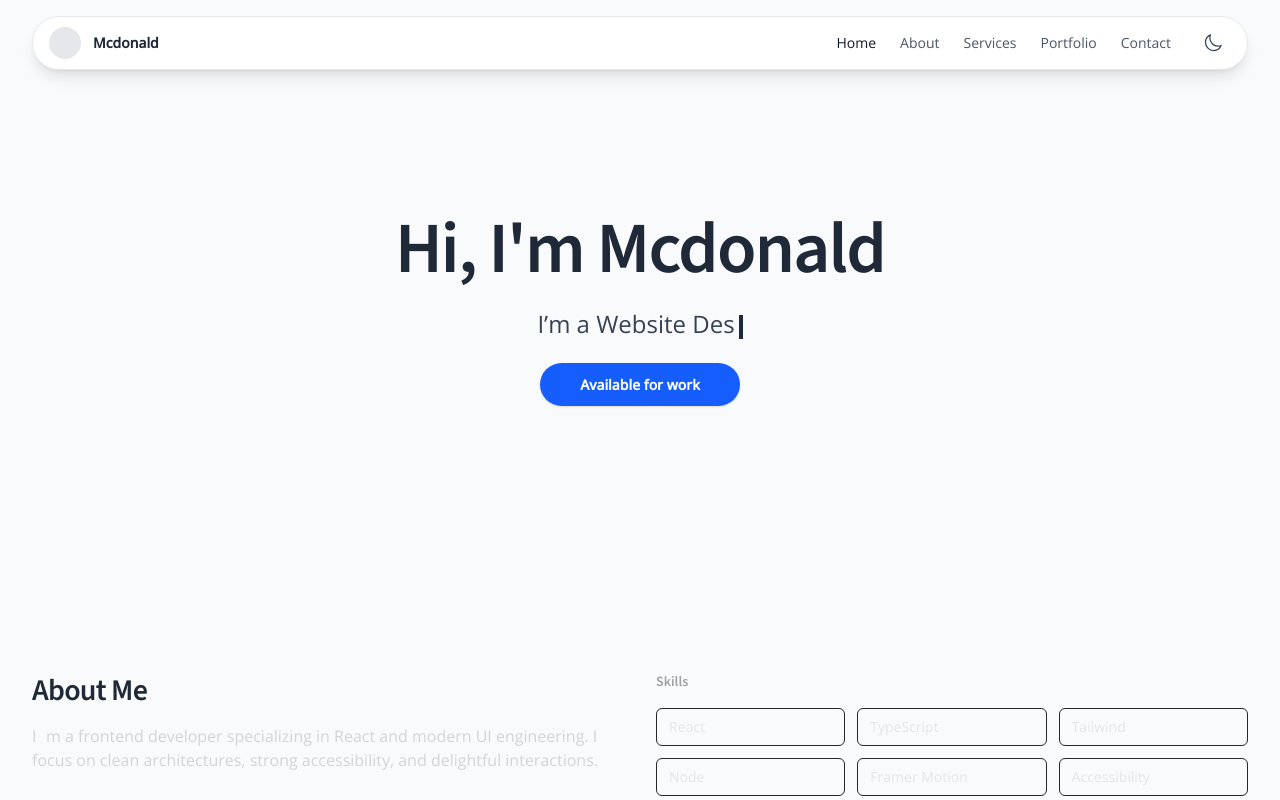
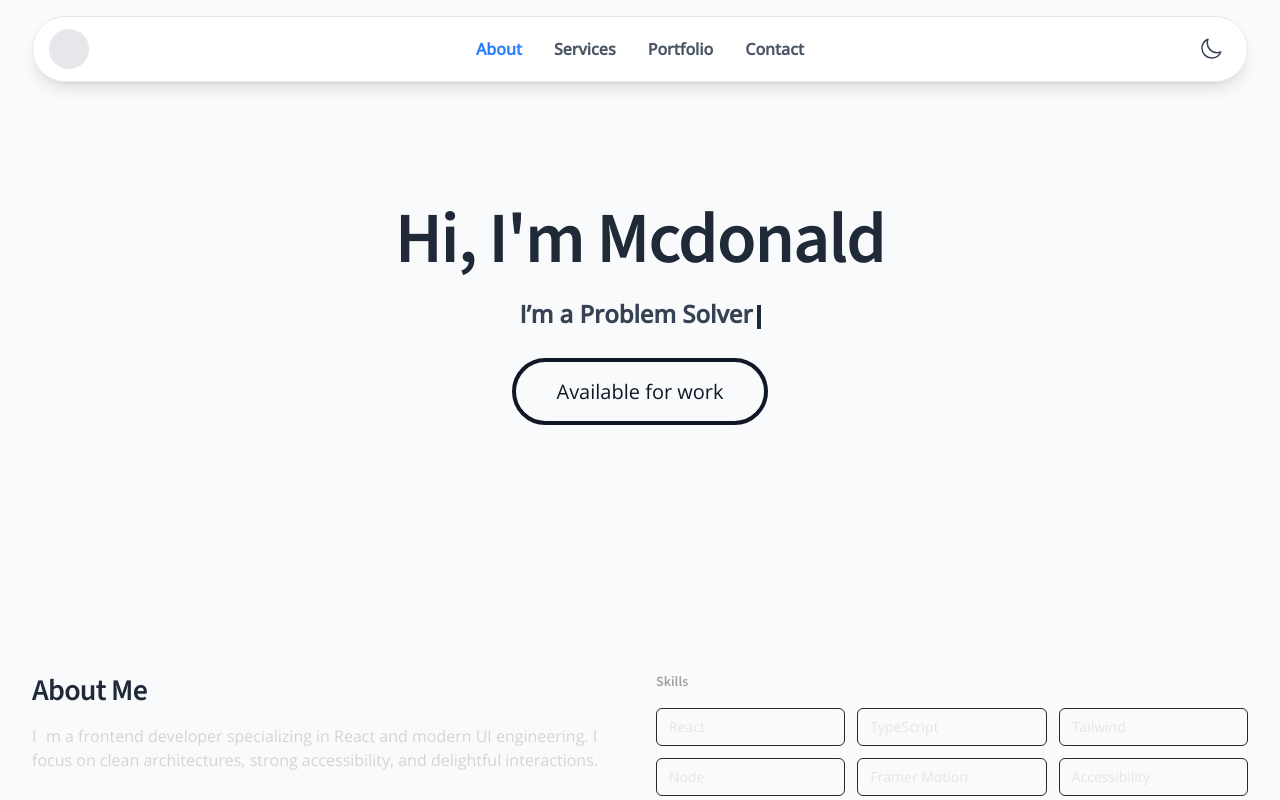
Before and after one commit to McDonald-ops/Portfolio, a React (Vite) app in the folder my-portfolio/: page / in a window 1280 px wide. Shown: the top 800 px of the page. Built offline with nearby package versions, Linux system fonts and the light colour scheme.

Commit message:
Fix: Enhance header and hero section styling

```diff
--- a/my-portfolio/src/components/Navbar.jsx
+++ b/my-portfolio/src/components/Navbar.jsx
@@ -1,8 +1,7 @@
-import { useEffect, useState } from 'react'
+import { useState, useEffect } from 'react'
 import { MoonIcon } from '@heroicons/react/24/outline'
 
 const links = [
-  { href: '#home', label: 'Home' },
   { href: '#about', label: 'About' },
   { href: '#services', label: 'Services' },
   { href: '#portfolio', label: 'Portfolio' },
@@ -10,7 +9,7 @@ const links = [
 ]
 
 export default function Navbar() {
-  const [active, setActive] = useState('#home')
+  const [active, setActive] = useState('#about')
   const [open, setOpen] = useState(false)
 
   useEffect(() => {
@@ -48,10 +47,9 @@ export default function Navbar() {
     <header className="pointer-events-none fixed inset-x-0 top-0 z-50">
       <div className="mx-auto max-w-7xl container-x">
         <div className="pointer-events-auto mt-4 rounded-full border border-gray-200 bg-white/90 shadow-lg backdrop-blur">
-          <nav className="flex items-center justify-between px-4 py-2" aria-label="Global">
+          <nav className="flex items-center justify-between px-4 py-3" aria-label="Global">
             <a href="#home" className="flex items-center gap-3">
-              <span className="inline-block h-8 w-8 rounded-full bg-gray-200" />
-              <span className="text-sm font-semibold">Mcdonald</span>
+              <span className="inline-block h-10 w-10 rounded-full bg-gray-200" />
             </a>
         <button
           className="sm:hidden rounded-md border border-gray-200 px-3 py-1.5 text-sm text-gray-600"
@@ -60,18 +58,20 @@ export default function Navbar() {
         >
           Menu
         </button>
-        <div className="hidden items-center gap-6 sm:flex">
+        <div className="hidden items-center justify-center gap-8 sm:flex">
           {links.map((l) => (
             <a
               key={l.href}
               href={l.href}
-              className={`text-sm hover:text-gray-900 ${active === l.href ? 'text-gray-900' : 'text-gray-600'}`}
+              className={`text-base font-semibold hover:text-gray-900 transition-colors duration-300 ${active === l.href ? 'text-blue-500' : 'text-gray-600'}`}
             >
               {l.label}
             </a>
           ))}
+        </div>
+        <div className="hidden sm:block">
           <button className="rounded-full p-2 hover:bg-gray-100" aria-label="Toggle theme">
-            <MoonIcon className="h-5 w-5 text-gray-700" />
+            <MoonIcon className="h-6 w-6 text-gray-700" />
           </button>
         </div>
           </nav>
@@ -83,7 +83,7 @@ export default function Navbar() {
                     <a
                       key={l.href}
                       href={l.href}
-                      className={`block rounded-md px-2 py-2 text-sm hover:bg-gray-100 ${active === l.href ? 'text-gray-900' : 'text-gray-600'}`}
+                      className={`block rounded-md px-2 py-2 text-base font-semibold hover:bg-gray-100 ${active === l.href ? 'text-blue-500' : 'text-gray-600'}`}
                     >
                       {l.label}
                     </a>
--- a/my-portfolio/src/sections/Hero.jsx
+++ b/my-portfolio/src/sections/Hero.jsx
@@ -1,5 +1,5 @@
+import { useState, useEffect, useMemo, useRef } from 'react'
 import { motion } from 'framer-motion'
-import { useEffect, useMemo, useRef, useState } from 'react'
 
 export default function Hero() {
   const phrases = useMemo(() => [
@@ -21,7 +21,10 @@ export default function Hero() {
         if (!deleting) {
           const next = full.slice(0, prev.length + 1)
           if (next === full) {
-            setDeleting(true)
+            // Add delay before starting deletion
+            setTimeout(() => {
+              setDeleting(true)
+            }, 1000) // 1 second delay before starting to delete
           }
           return next
         } else {
@@ -52,15 +55,14 @@ export default function Hero() {
       whileInView={{ opacity: 1, y: 0 }}
       viewport={{ once: true, amount: 0.6 }}
       transition={{ duration: 0.6, ease: 'easeOut' }}
-      className="flex min-h-[60vh] flex-col items-center justify-center gap-6 text-center"
-    >
+      className="flex min-h-[60vh] flex-col items-center justify-center gap-6 text-center">
       <h1 className="text-5xl font-semibold tracking-tight sm:text-7xl">Hi, I'm Mcdonald</h1>
-      <p className="text-xl text-gray-700 sm:text-2xl">
+      <p className="text-xl font-semibold text-gray-700 sm:text-2xl">
         {text}
         <span className="ml-1 inline-block h-6 w-1 animate-pulse bg-gray-800 align-middle" />
       </p>
-      <div className="pt-2">
-        <a href="#contact" className="rounded-full bg-blue-600 px-10 py-3 text-sm font-semibold text-white shadow hover:bg-blue-700">Available for work</a>
+      <div className="pt-6">
+        <a href="#contact" className="rounded-full bg-transparent px-10 py-4 text-xl font-regular text-gray-900 border-4 border-gray-900 hover:scale-105 transition-transform duration-300">Available for work</a>
       </div>
     </motion.div>
   )
```
Also changed, not shown: 1 other file (tests, documents, lock files or other folders).
